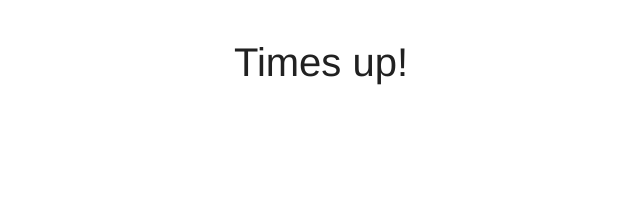
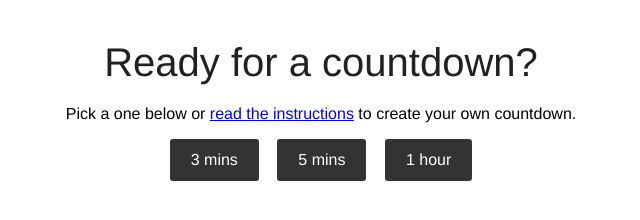
Before and after one commit to chancesmith/quick-countdown, a plain HTML site: page index.html in a window 1280 px wide. Shown: the whole page, without its empty margins (319-959 px from the left). Drawn offline with nearby package versions, Linux system fonts and the light colour scheme.

Commit message:
adds tour if no variables are present in URL

```diff
--- a/css/style.css
+++ b/css/style.css
@@ -40,3 +40,14 @@ h1{
   padding-top: 5px;
   font-size: 27px;
 }
+
+a.btn {
+  display: inline-block;
+  padding: 12px 21px;
+  background: #333;
+  text-decoration: none;
+  color: white;
+  border-radius: 3px;
+  margin: 0 7px;
+}
+a.btn:hover {background: #1b1b1b;}
--- a/js/main.js
+++ b/js/main.js
@@ -9,7 +9,8 @@ let today = new Date(),
 		message = "Times up!",
 		$title = document.getElementById("title"),
 		$clock = document.getElementById("clock"),
-		$message = document.getElementById("done-message");
+		$message = document.getElementById("done-message"),
+		tour = true;
 
 function getUrlVar(q) {
 	return (window.location.search.match(new RegExp('[?&]' + q + '=([^&]+)')) || [, null])[1];
@@ -80,6 +81,22 @@ function initializeClock(id, endtime) {
   var timeinterval = setInterval(updateClock, 1000);
 }
 
-var deadline = new Date(Date.parse(new Date()) + days + hours + mins);
-showTitle();
-initializeClock('clock', deadline);
+if(mins || hours || days){
+	tour = false;
+	var deadline = new Date(Date.parse(new Date()) + days + hours + mins);
+	showTitle();
+	initializeClock('clock', deadline);
+}
+
+if(tour){
+	// hide title
+	$title.style.display = 'none';
+	// hide clock
+	$clock.style.display = 'none';
+
+	$message.innerHTML = '<h1>Ready for a countdown?</h1>';
+	$message.innerHTML += '<p>Pick a one below or <a href="./readme.md">read the instructions</a> to create your own countdown.</p>';
+	$message.innerHTML += '<a class="btn" href="?mins=3">3 mins</a> ';
+	$message.innerHTML += '<a class="btn" href="?mins=5">5 mins</a> ';
+	$message.innerHTML += '<a class="btn" href="?hours=1">1 hour</a>';
+}
```
